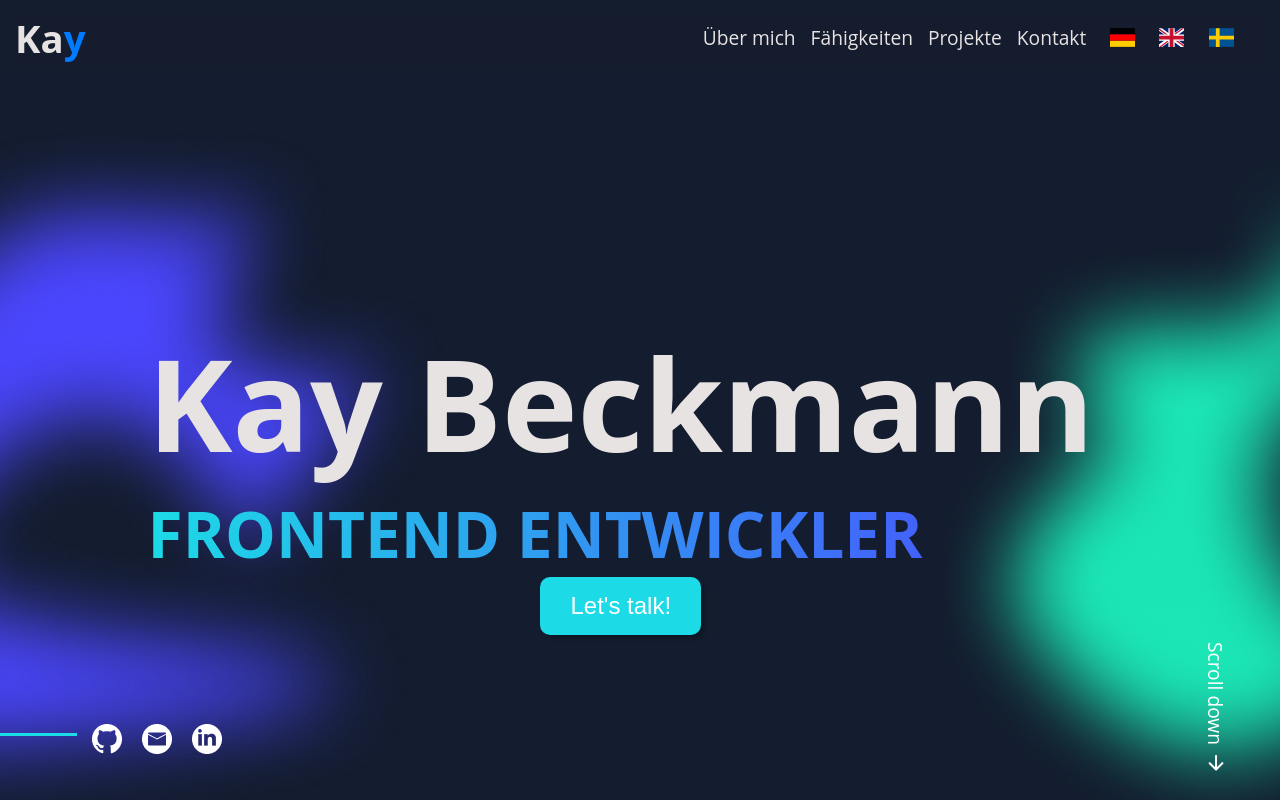
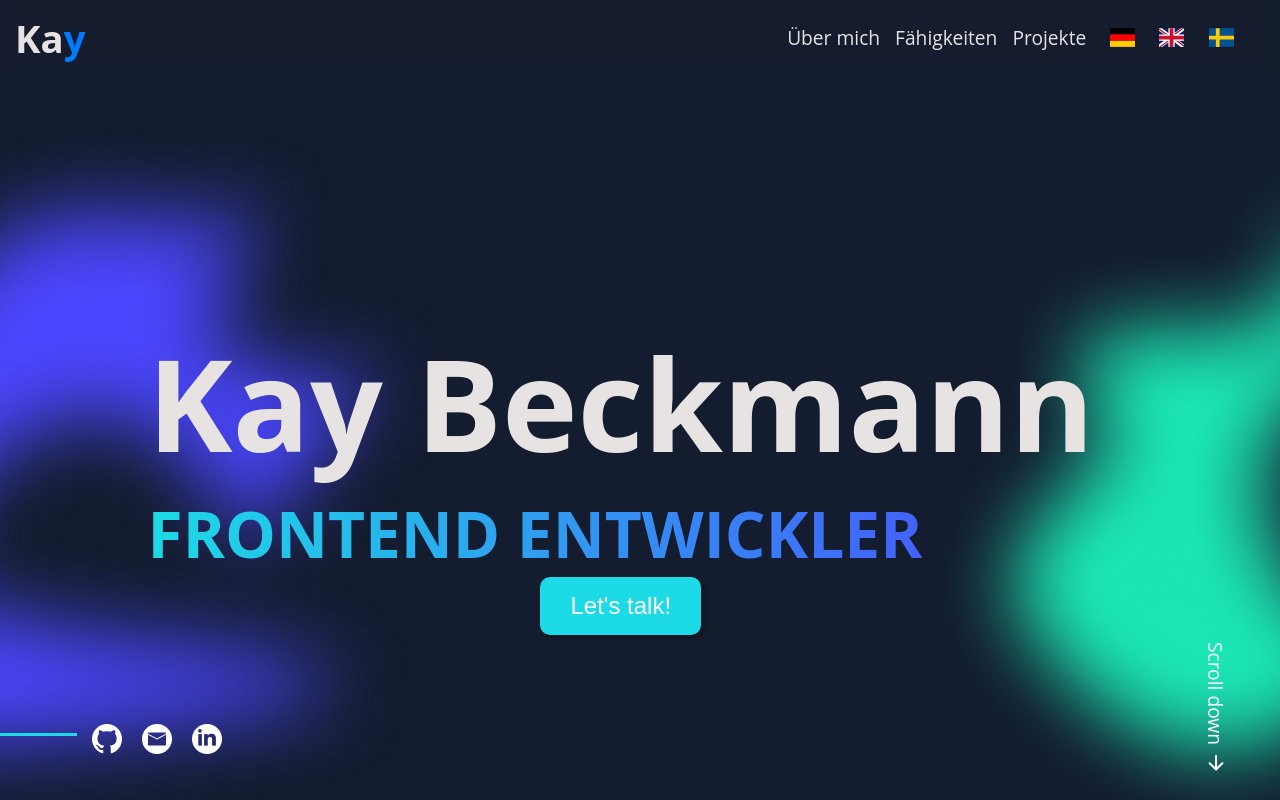
Before and after one commit to KayBeckmann/Portfolio-Vue, a Vue app: page / in a window 1280 px wide. Shown: the top 800 px of the page. Built offline with nearby package versions, Linux system fonts and the light colour scheme.

Commit message:
contact disabled

```diff
--- a/src/components/MenuComponent.vue
+++ b/src/components/MenuComponent.vue
@@ -10,7 +10,7 @@
         <li class="desktop"><a href="#about">{{ currentMessages.menu.about }}</a></li>
         <li class="desktop"><a href="#skill">{{ currentMessages.menu.skills }}</a></li>
         <li class="desktop"><a href="#projekt">{{ currentMessages.menu.projects }}</a></li>
-        <li class="desktop"><a href="#kontakt">{{ currentMessages.menu.contact }}</a></li>
+        <!-- <li class="desktop"><a href="#kontakt">{{ currentMessages.menu.contact }}</a></li> -->
         <li>
           <div class="custom-select">
             <div v-for="locale in locales" :key="locale.value" @click="setLocale(locale.value)" class="option">
--- a/src/views/HomeView.vue
+++ b/src/views/HomeView.vue
@@ -3,7 +3,7 @@
     <AboutMeComponent id="about"></AboutMeComponent>
     <SkillsComponent id="skill"></SkillsComponent>
     <ProjekteComponent id="projekt"></ProjekteComponent>
-    <ContactComponent id="kontakt"></ContactComponent>
+    <!-- <ContactComponent id="kontakt"></ContactComponent> -->
 </template>
 
 <script setup>
@@ -11,7 +11,7 @@ import LandingComponent from '../components/LandingComponent.vue';
 import AboutMeComponent from '../components/AboutMeComponent.vue';
 import SkillsComponent from '../components/SkillsComponent.vue';
 import ProjekteComponent from '../components/ProjekteComponent.vue';
-import ContactComponent from '../components/ContactComponent.vue';
+// import ContactComponent from '../components/ContactComponent.vue';
 
 </script>
 
```
